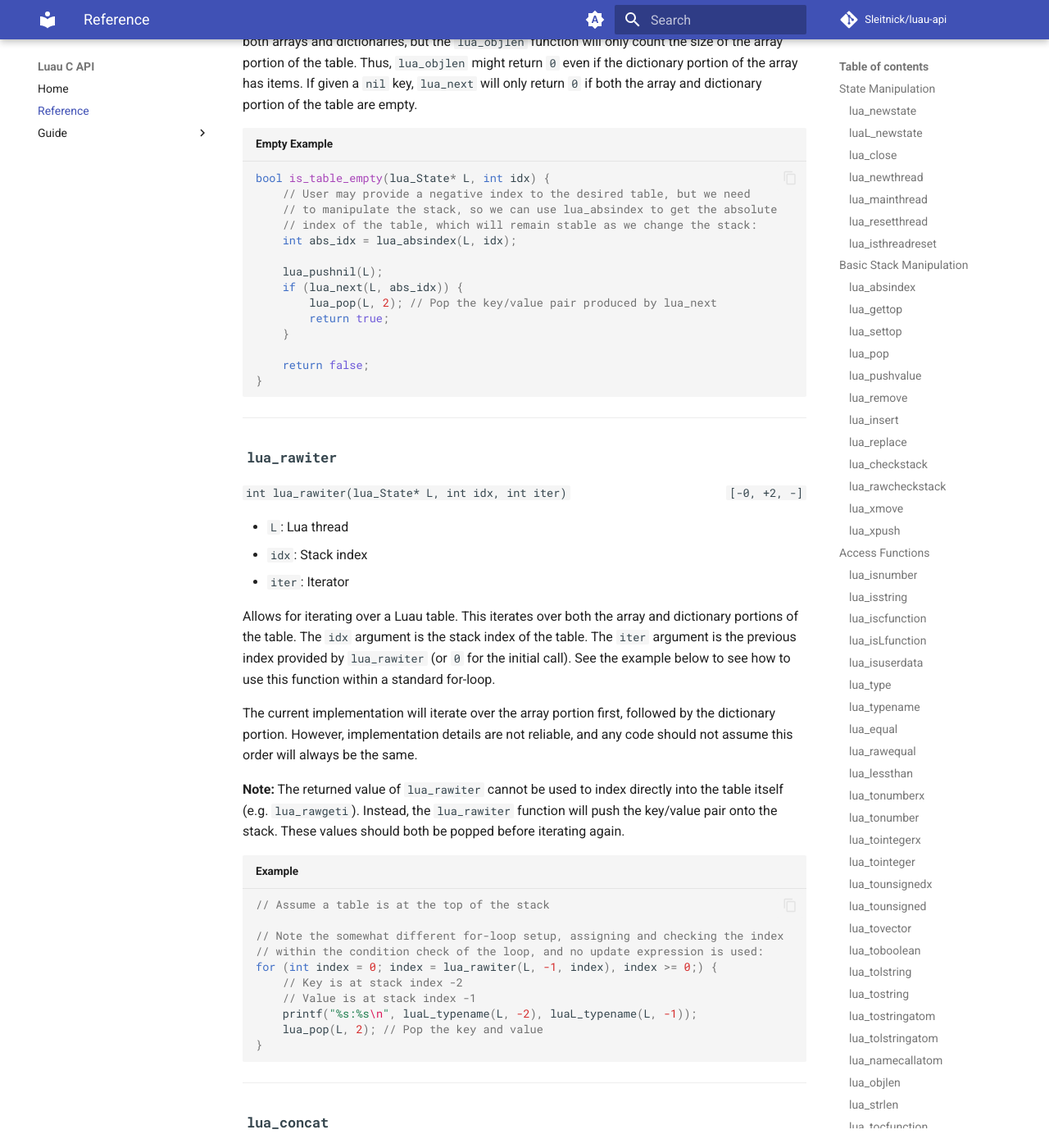
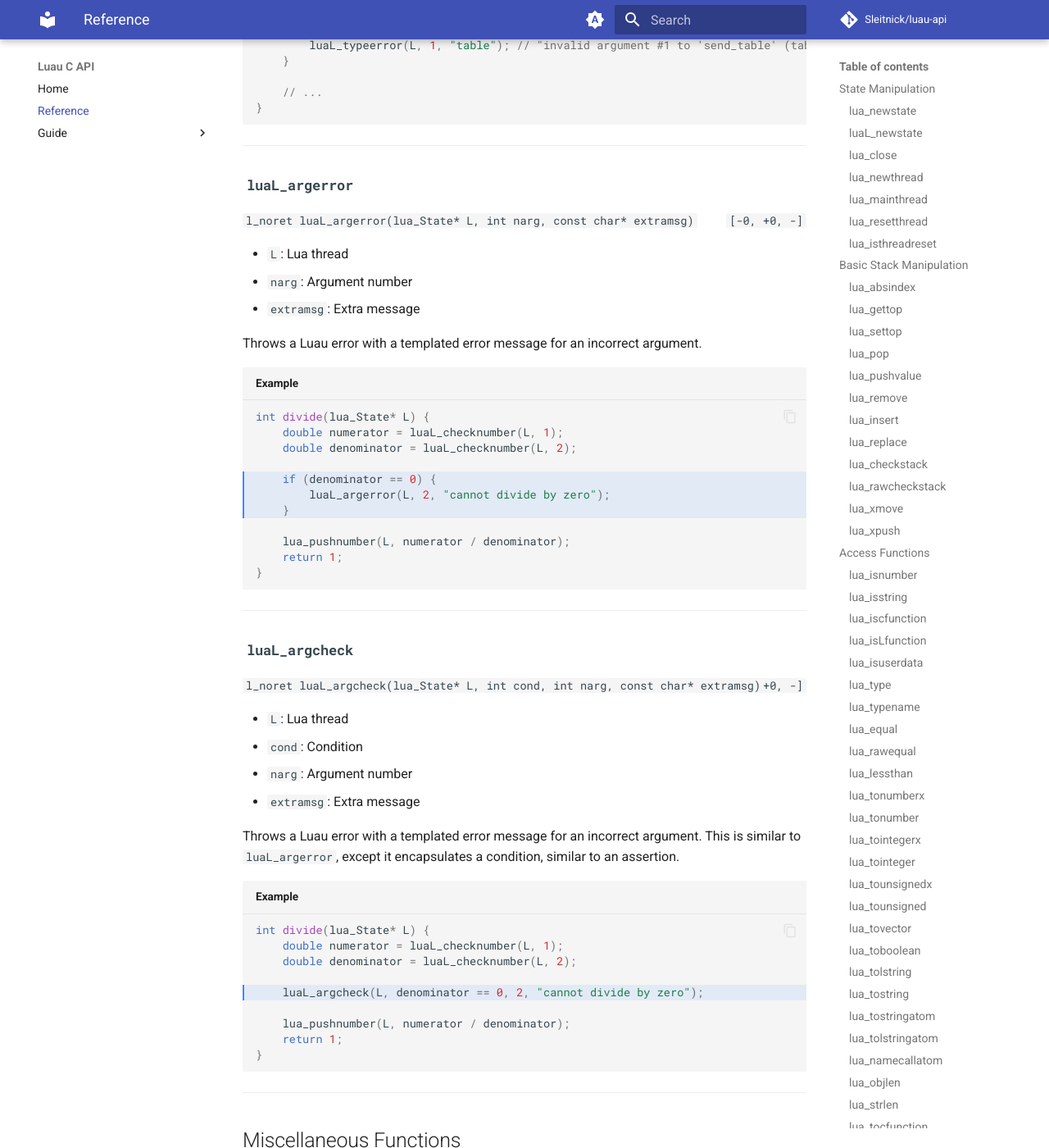
Before and after one commit to Sleitnick/luau-api, an MkDocs documentation site: the page built from docs/_ref_auto_generated.md, in a window 1280 px wide and 1400 px high, scrolled down 59418 px. Shown: the whole window at 82% size. Built offline with MkDocs 1.6.1 and Material for MkDocs 9.7.7, drawn with Linux system fonts in a browser that asks for light colours; comment, search, counter and statistics services are not loaded; some of the changed text lies outside the part shown.

Commit message:
Error functions

````diff
--- a/docs/_ref_auto_generated.md
+++ b/docs/_ref_auto_generated.md
@@ -2959,7 +2959,7 @@
 ----
 
 
-## Miscellaneous Functions
+## Error Functions
 
 ### <span class="subsection">`lua_error`</span>
 
@@ -3001,6 +3001,119 @@
 ----
 
 
+### <span class="subsection">`luaL_error`</span>
+
+<span class="signature">`l_noret luaL_error(lua_State* L, const char* fmt,  ...)`</span>
+<span class="stack">`[-0, +0, -]`</span>
+
+- `L`: Lua thread
+- `fmt`: Format string
+- `...`: Args
+
+
+Throws a Luau error with the given error message.
+
+```cpp title="Example"
+luaL_error(L, "something went wrong");
+
+// Error message can be formatted:
+int some_code = 2;
+const char* message = "it zigged but it should have zagged";
+luaL_error(L, "%d - %s", some_code, message);
+```
+
+
+----
+
+
+### <span class="subsection">`luaL_typeerror`</span>
+
+<span class="signature">`l_noret luaL_typeerror(lua_State* L, int narg, const char* tname)`</span>
+<span class="stack">`[-0, +0, -]`</span>
+
+- `L`: Lua thread
+- `narg`: Argument number
+- `tname`: Type name
+
+
+Throws a Luau error with a templated error message for an incorrect type.
+
+```cpp title="Example"
+int send_table(lua_State* L) {
+	// expects a table as the first argument
+	if (!lua_istable(L, 1)) {
+		luaL_typeerror(L, 1, "table"); // "invalid argument #1 to 'send_table' (table expected, got <TYPENAME>)"
+	}
+
+	// ...
+}
+```
+
+
+----
+
+
+### <span class="subsection">`luaL_argerror`</span>
+
+<span class="signature">`l_noret luaL_argerror(lua_State* L, int narg, const char* extramsg)`</span>
+<span class="stack">`[-0, +0, -]`</span>
+
+- `L`: Lua thread
+- `narg`: Argument number
+- `extramsg`: Extra message
+
+
+Throws a Luau error with a templated error message for an incorrect argument.
+
+```cpp title="Example" hl_lines="5-7"
+int divide(lua_State* L) {
+	double numerator = luaL_checknumber(L, 1);
+	double denominator = luaL_checknumber(L, 2);
+
+	if (denominator == 0) {
+		luaL_argerror(L, 2, "cannot divide by zero");
+	}
+
+	lua_pushnumber(L, numerator / denominator);
+	return 1;
+}
+```
+
+
+----
+
+
+### <span class="subsection">`luaL_argcheck`</span>
+
+<span class="signature">`l_noret luaL_argcheck(lua_State* L, int cond, int narg, const char* extramsg)`</span>
+<span class="stack">`[-0, +0, -]`</span>
+
+- `L`: Lua thread
+- `cond`: Condition
+- `narg`: Argument number
+- `extramsg`: Extra message
+
+
+Throws a Luau error with a templated error message for an incorrect argument. This is similar to `luaL_argerror`, except it encapsulates a condition, similar to an assertion.
+
+```cpp title="Example" hl_lines="5"
+int divide(lua_State* L) {
+	double numerator = luaL_checknumber(L, 1);
+	double denominator = luaL_checknumber(L, 2);
+
+	luaL_argcheck(L, denominator == 0, 2, "cannot divide by zero");
+
+	lua_pushnumber(L, numerator / denominator);
+	return 1;
+}
+```
+
+
+----
+
+
+## Miscellaneous Functions
+
 ### <span class="subsection">`lua_next`</span>
 
 <span class="signature">`int lua_next(lua_State* L, int idx)`</span>
````
Also changed, not shown: ref/error_functions/luaL_argcheck.md (added, +32 -0 lines), ref/error_functions/luaL_argerror.md (added, +31 -0 lines), ref/error_functions/luaL_argexpected.md (added, +29 -0 lines), ref/error_functions/luaL_error.md (added, +26 -0 lines), ref/error_functions/luaL_typeerror.md (added, +28 -0 lines), ref/error_functions/lua_error.md (renamed from ref/misc_functions/lua_error.md), 1 other file.
